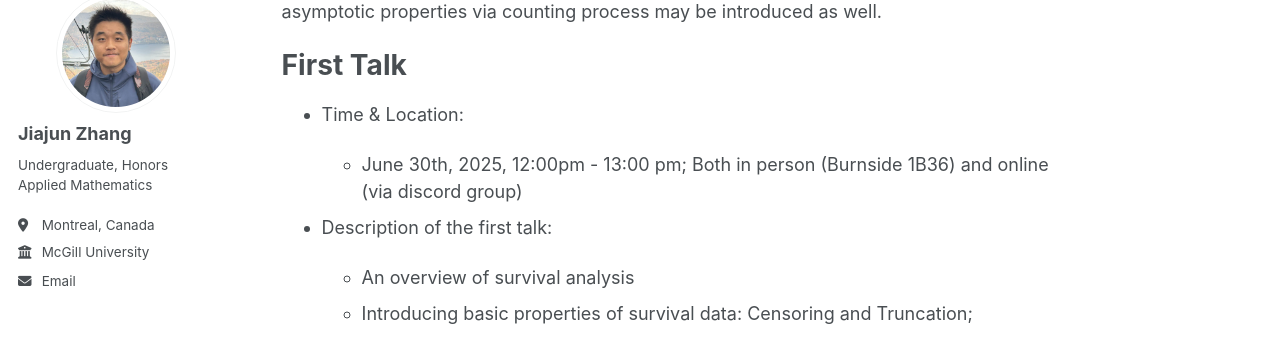
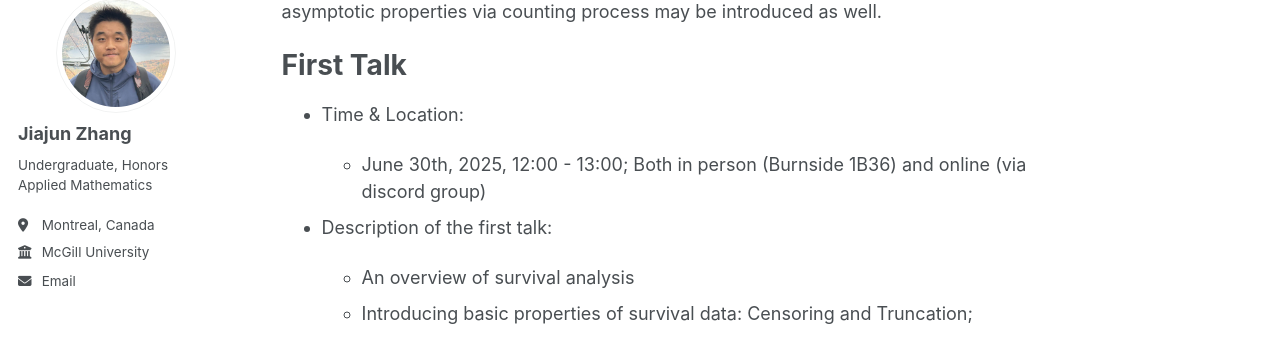
Before and after one commit to JohanssonRein/JohanssonRein.github.io, a Jekyll site: the page built from _talks/2025-06-01-survivalanalysis.md, in a window 1280 px wide and 900 px high, scrolled down 1043 px. Shown: the part 106-446 px from the top of the window. Built offline with Jekyll 4.4.1, drawn with Linux system fonts in a browser that asks for light colours.

Commit message:
Update 2025-06-01-survivalanalysis.md

```diff
--- a/_talks/2025-06-01-survivalanalysis.md
+++ b/_talks/2025-06-01-survivalanalysis.md
@@ -26,7 +26,7 @@ This is a series of conference focusing on survival analysis organised by me dur
 
 * Time & Location:
 
-  * June 30th, 2025, 12:00pm - 13:00 pm; Both in person (Burnside 1B36) and online (via discord group)
+  * June 30th, 2025, 12:00 - 13:00; Both in person (Burnside 1B36) and online (via discord group)
 
 * Description of the first talk:
 
```
